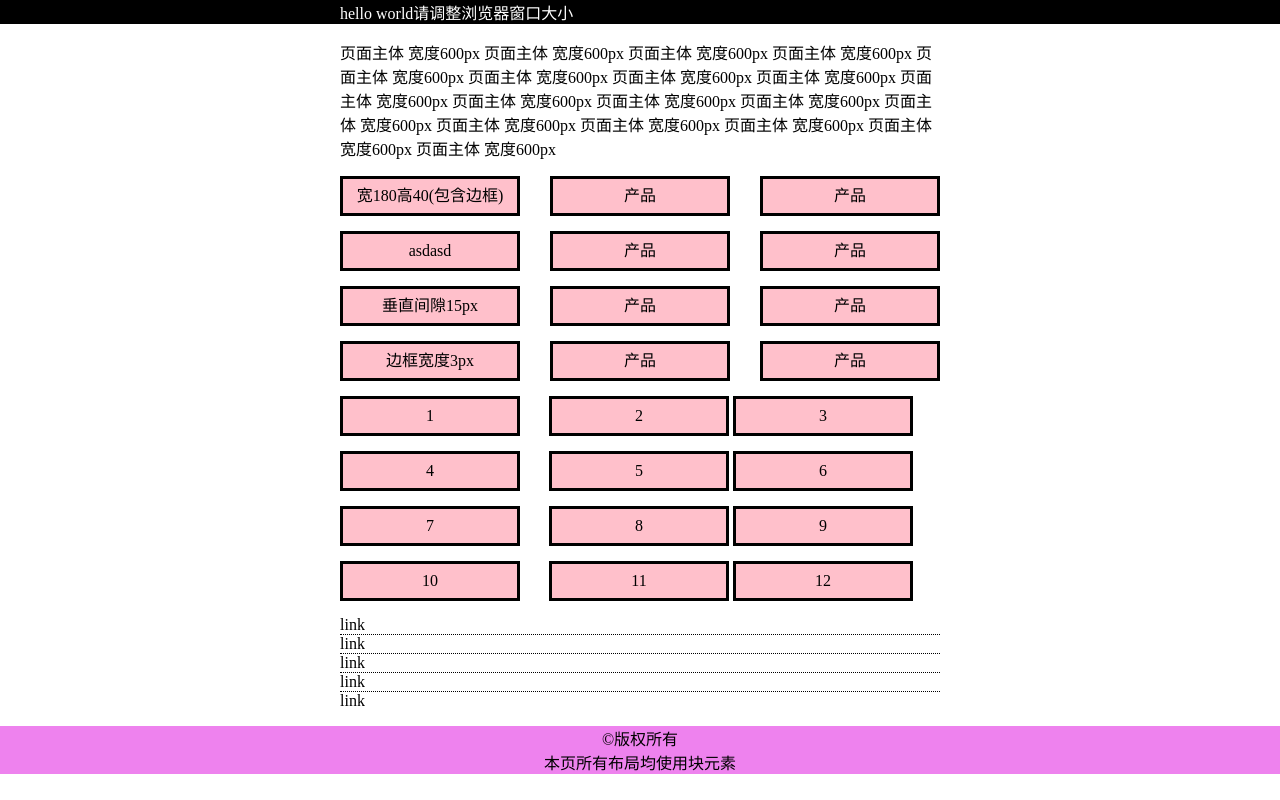
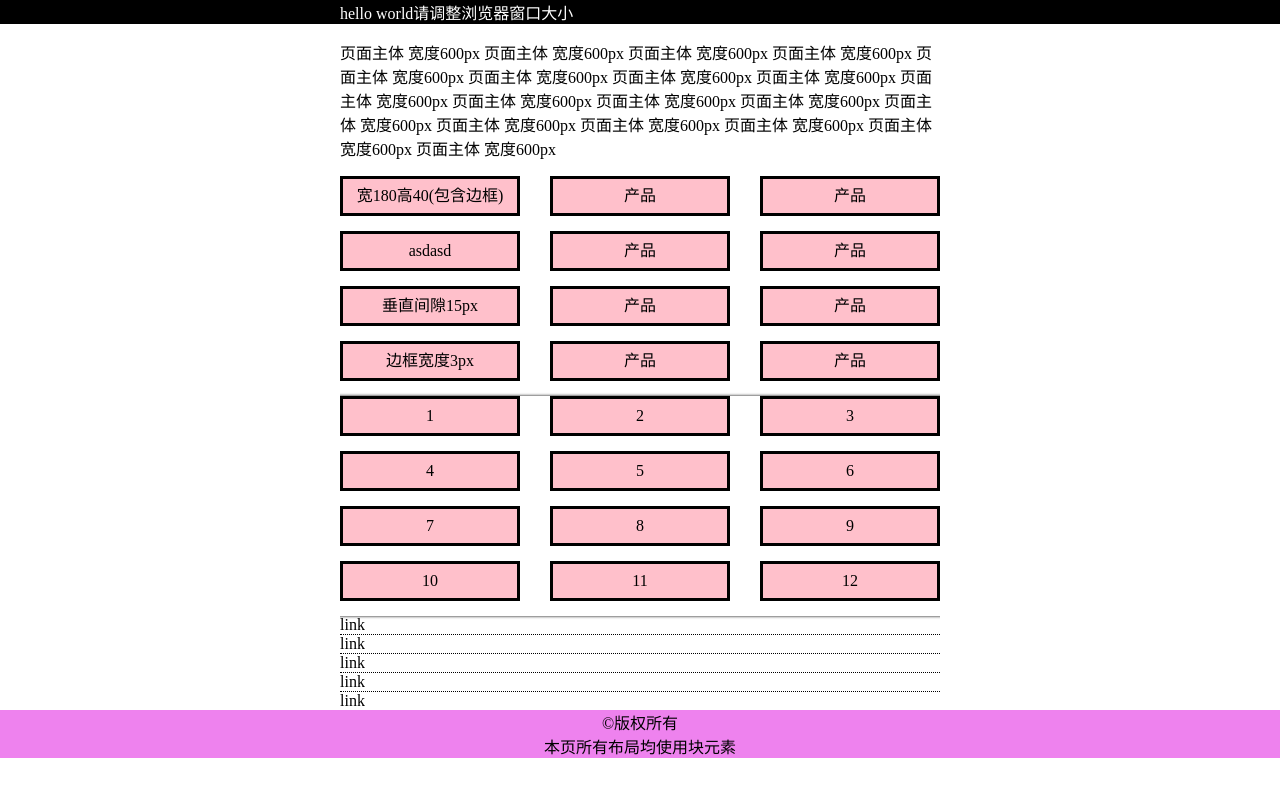
Before and after one commit to ylf0925/ylf0925.github.io, a plain HTML site: page miao/css-block-layout.html in a window 1280 px wide. Drawn offline with Linux system fonts and the light colour scheme.

Commit message:
css block layout improved

```diff
--- a/miao/css-block-layout.html
+++ b/miao/css-block-layout.html
@@ -5,16 +5,19 @@
   <meta charset="UTF-8">
   <meta name="viewport" content="width=device-width, initial-scale=1.0">
   <meta http-equiv="X-UA-Compatible" content="ie=edge">
+
   <title>CSS-block-layout</title>
   <style>
     * {
-      padding: 0px;
-      margin: 0px;
+      xbackground-color: rgba(0, 0, 0, 0.1);
     }
 
     header {
       background-color: black;
-      margin-bottom: 1em;
+    }
+
+    body {
+      margin: 0px;
     }
 
     .p1 {
@@ -24,17 +27,17 @@
 
     }
 
+    /* overflow hidden 要加在超出元素的部分（wrapper in this context） */
     .wrap {
       width: 600px;
       margin: auto;
-    }
-
-    .p2 {
-      margin-bottom: 1em;
+      overflow: hidden;
     }
 
     ul {
       list-style: none;
+      margin: 0px;
+      padding: 0px;
     }
 
     .products li:hover {
@@ -78,36 +81,51 @@
       border-bottom: none;
     }
 
-    footer {
-      margin-top: 1em;
-      text-align: center;
-      background-color: violet
+    /* lineblock layout gose below */
+
+    .products2 {
+      font-size: 0px;
+      box-shadow: 0 0 3px;
+      margin-left: -15px;
+      margin-right: -15px;
+
     }
 
-
-
-    span:hover {
+    .products2 li:hover {
       background-color: red;
     }
 
-    span {
+    .products2 li {
       display: inline-block;
+      box-sizing: border-box;
       border: 3px solid;
+      width: 180px;
+      text-align: center;
+      height: 40px;
       margin-bottom: 15px;
-      width: 174px;
-      text-align: center;
+      margin-left: 15px;
+      margin-right: 15px;
+
+      font-size: 16px;
       line-height: 34px;
-      height: 34px;
+      xmargin-right: 30px;
       background-color: pink;
     }
 
 
-    span:nth-child(3n+1) {
-      margin-right: 25px;
-    }
+    /* solution 1(using nth-child-selector) */
+    /* .products2 ul li:nth-child(3n) {
+      margin-right: 0px;
 
-    span:nth-child(2) {
-      margin: ;
+    } */
+
+    /* .products2 ul li:nth-child(n+10) {
+      margin-bottom: 0px;
+    } */
+
+    footer {
+      text-align: center;
+      background-color: violet
     }
   </style>
 </head>
@@ -140,19 +158,22 @@
       <li>产品</li>
     </ul>
     <div class="products2">
-      <span>1</span>
-      <span>2</span>
-      <span>3</span>
-      <span>4</span>
-      <span>5</span>
-      <span>6</span>
-      <span>7</span>
-      <span>8</span>
-      <span>9</span>
-      <span>10</span>
-      <span>11</span>
-      <span>12</span>
+      <ul>
+        <li>1</li>
+        <li>2</li>
+        <li>3</li>
+        <li>4</li>
+        <li>5</li>
+        <li>6</li>
+        <li>7</li>
+        <li>8</li>
+        <li>9</li>
+        <li>10</li>
+        <li>11</li>
+        <li>12</li>
+      </ul>
     </div>
+    <div>
       <ul class="links">
         <li>link</li>
         <li>link</li>
@@ -160,6 +181,7 @@
         <li>link</li>
         <li>link</li>
       </ul>
+    </div>
   </div>
   <footer>
     ©版权所有
```
Lines whose indentation alone changed are shown as unchanged.
